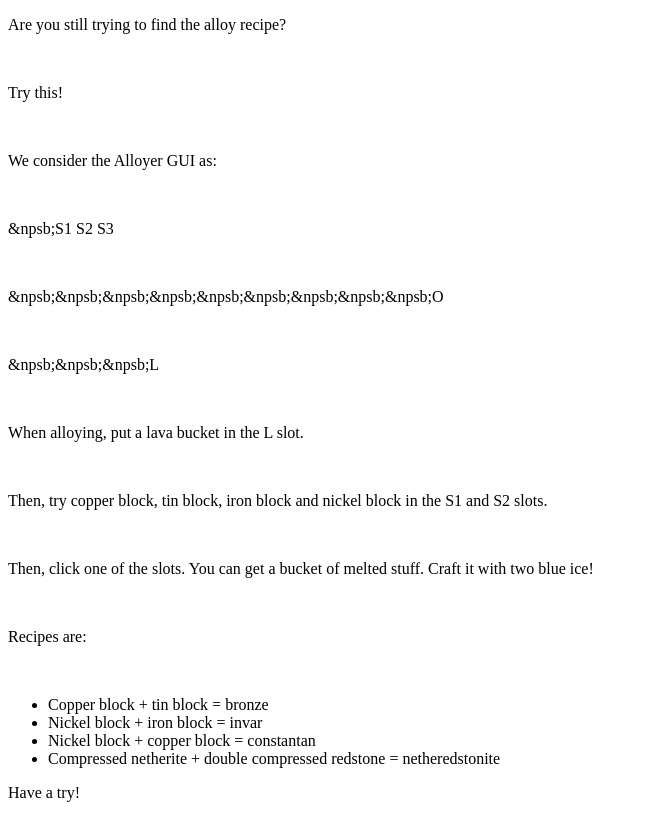
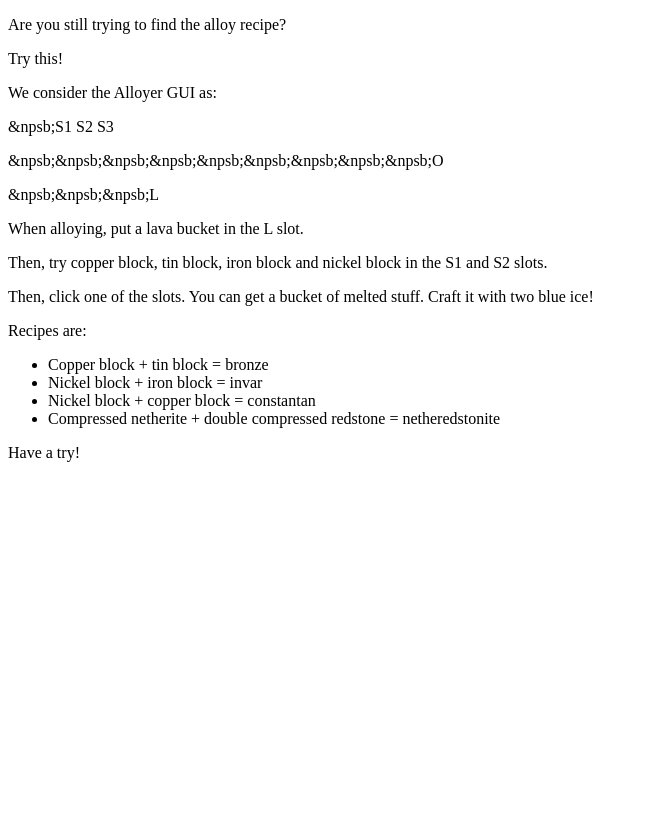
Before and after one commit to xmlsax/xmlsax.github.io, a plain HTML site: page how-to-alloy/index.html in a window 1280 px wide. Shown: the whole page, without its empty margins (0-647 px from the left). After the commit the page ends 800 px from the top, so only its background shows below. Drawn offline with Linux system fonts and the light colour scheme.

Commit message:
Update index.html

```diff
--- a/how-to-alloy/index.html
+++ b/how-to-alloy/index.html
@@ -2,22 +2,22 @@
 <html>
   <head><title>How to alloy? - Bronze Industry</title></head>
   <body>
-    <p>Are you still trying to find the alloy recipe?</p><br />
-    <p>Try this!</p><br />
-    <p>We consider the Alloyer GUI as: </p><br />
-    <p>&npsb;S1 S2 S3</p><br />
-    <p>&npsb;&npsb;&npsb;&npsb;&npsb;&npsb;&npsb;&npsb;&npsb;O</p><br />
-    <p>&npsb;&npsb;&npsb;L</p><br />
-    <p>When alloying, put a lava bucket in the L slot. </p><br />
-    <p>Then, try copper block, tin block, iron block and nickel block in the S1 and S2 slots. </p><br />
-    <p>Then, click one of the slots. You can get a bucket of melted stuff. Craft it with two blue ice! </p><br />
-    <p>Recipes are: </p><br />
+    <p>Are you still trying to find the alloy recipe?</p>
+    <p>Try this!</p>
+    <p>We consider the Alloyer GUI as: </p>
+    <p>&npsb;S1 S2 S3</p>
+    <p>&npsb;&npsb;&npsb;&npsb;&npsb;&npsb;&npsb;&npsb;&npsb;O</p>
+    <p>&npsb;&npsb;&npsb;L</p>
+    <p>When alloying, put a lava bucket in the L slot. </p>
+    <p>Then, try copper block, tin block, iron block and nickel block in the S1 and S2 slots. </p>
+    <p>Then, click one of the slots. You can get a bucket of melted stuff. Craft it with two blue ice! </p>
+    <p>Recipes are: </p>
     <ul>
       <li>Copper block + tin block = bronze</li>
       <li>Nickel block + iron block = invar</li>
       <li>Nickel block + copper block = constantan</li>
       <li>Compressed netherite + double compressed redstone = netheredstonite</li>
     </ul>
-    <p>Have a try! </p><br />
+    <p>Have a try! </p>
   </body>
 </html>
```
